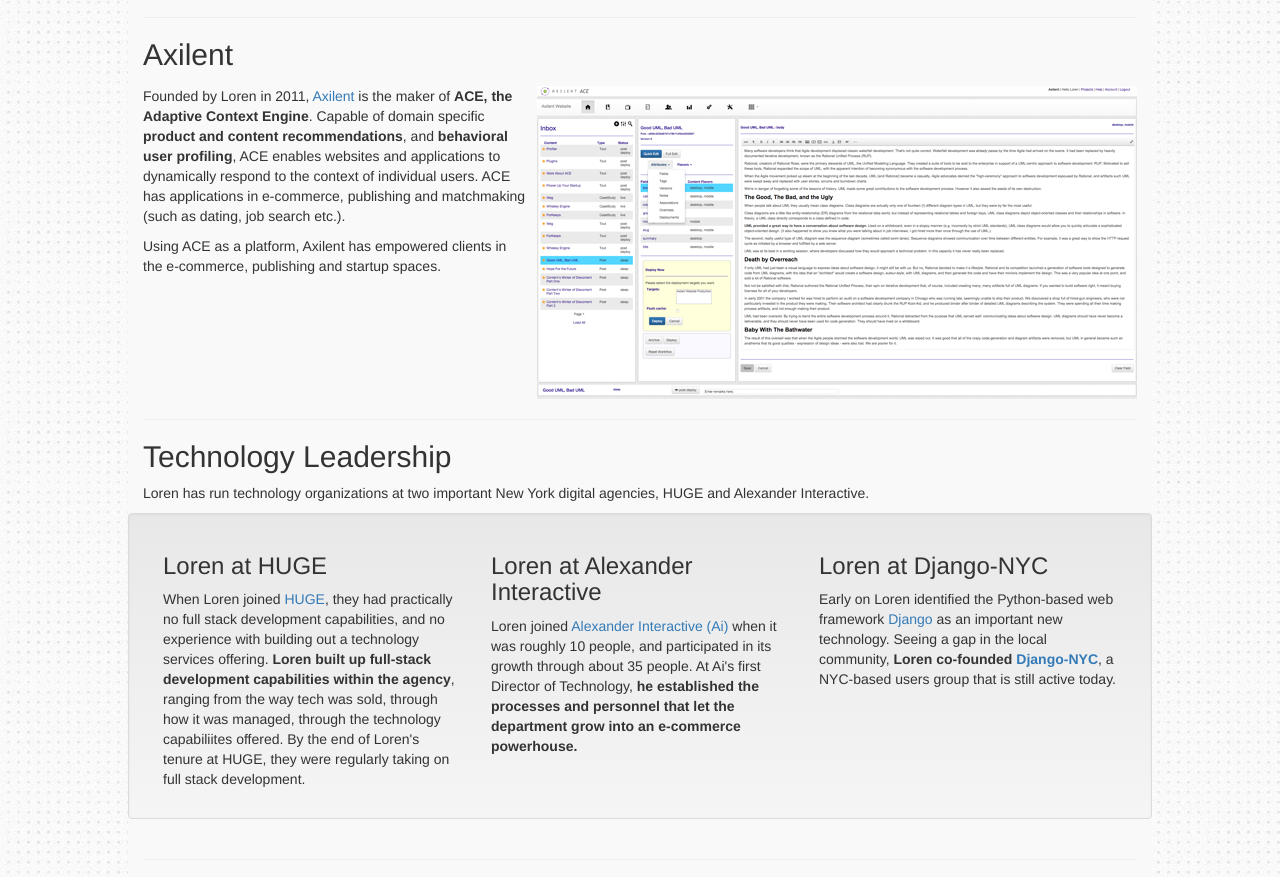
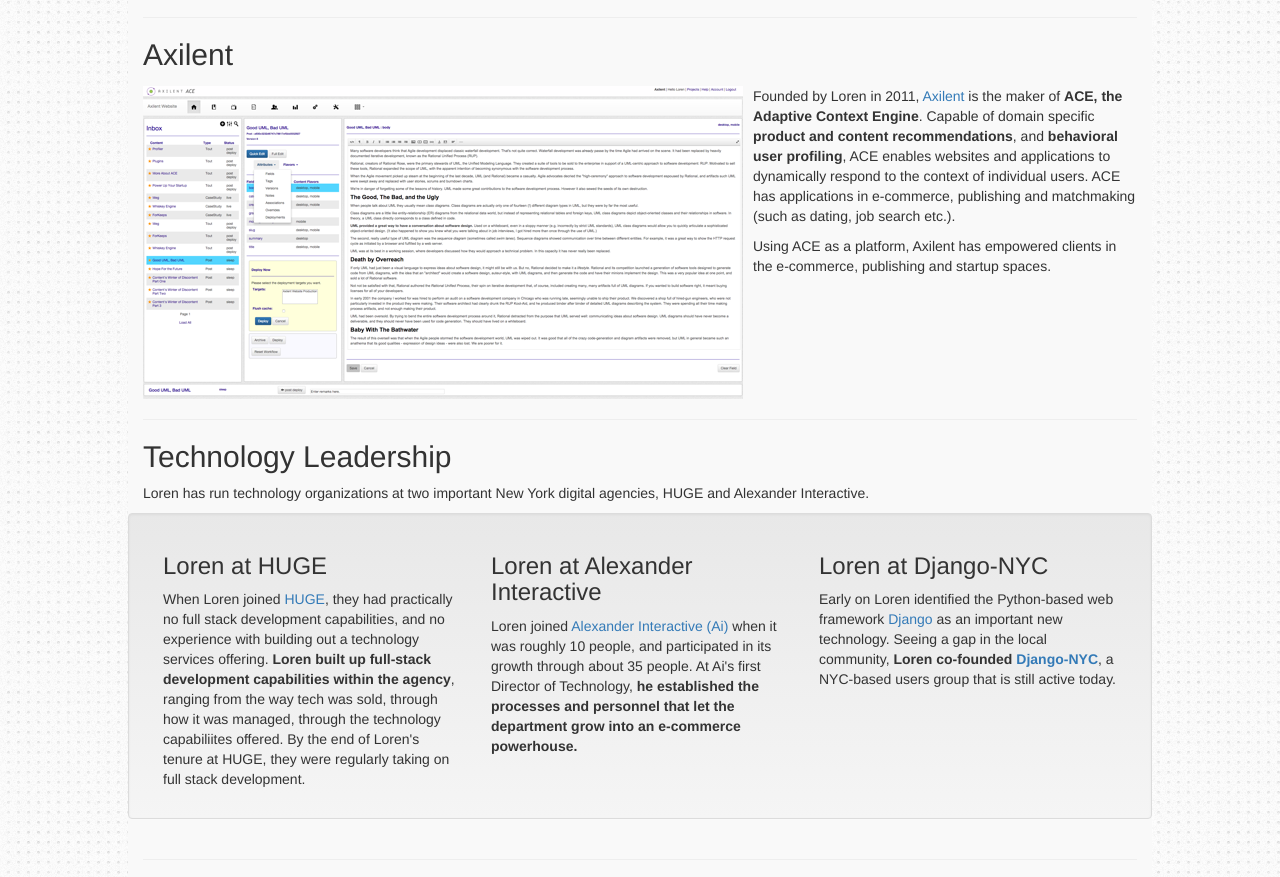
Before and after one commit to LorenDavie/lorendavie_com, a plain HTML site: page public/index.html in a window 1280 px wide. Shown: the part 1116-1993 px from the top of the page. Drawn offline with nearby package versions, Linux system fonts and the light colour scheme.

Commit message:
Horizontally flipping Axilent

```diff
--- a/public/index.html
+++ b/public/index.html
@@ -57,12 +57,12 @@
                     <hr>
                     <h2>Axilent</h2>
                     <div class="media">
+                        <div class="media-left">
+                            <img src="ace.png">
+                        </div>
                         <div class="media-body">
                             <p>Founded by Loren in 2011, <a href="http://www.axilent.com">Axilent</a> is the maker of <strong>ACE, the Adaptive Context Engine</strong>.  Capable of domain specific <strong>product and content recommendations</strong>, and <strong>behavioral user profiling</strong>, ACE enables websites and applications to dynamically respond to the context of individual users.  ACE has applications in e-commerce, publishing and matchmaking (such as dating, job search etc.).</p>
                             <p>Using ACE as a platform, Axilent has empowered clients in the e-commerce, publishing and startup spaces.</p>
-                        </div>
-                        <div class="media-right">
-                            <img src="ace.png">
                         </div>
                     </div>
                 </div>
```
